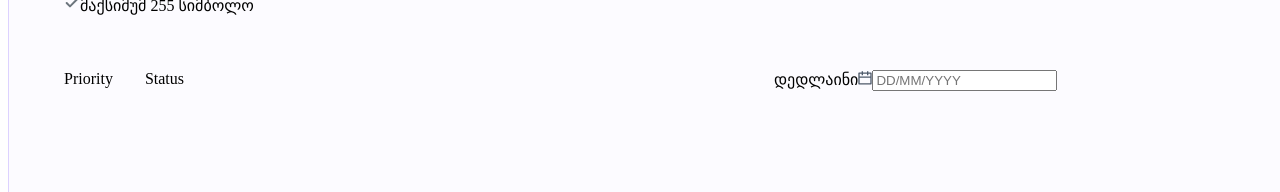
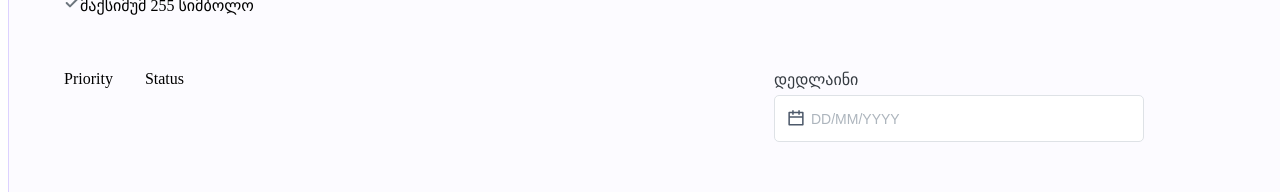
Before and after one commit to ver-eng/Momentum, a React (Vite) app: page /newTask in a window 1280 px wide. Shown: the part 463-655 px from the top of the page. Built offline with nearby package versions, Linux system fonts and the light colour scheme; no server answers; the HTML template or start-up script is replaced by a standard one.

Commit message:
wip: adding the customized deadline component

```diff
--- a/src/components/Deadline.jsx
+++ b/src/components/Deadline.jsx
@@ -1,5 +1,5 @@
 import styles from "./Deadline.module.css";
-import { useState } from "react";
+import React, { useState } from "react";
 import DatePicker from "react-datepicker";
 import "react-datepicker/dist/react-datepicker.css";
 import dateIcon from "../assets/icons/dateIcon.svg";
@@ -9,19 +9,30 @@ function DateTomorrow() {
   tomorrow.setDate(tomorrow.getDate() + 1);
   return tomorrow;
 }
+const CustomInput = React.forwardRef(({ value, onClick, placeholder }, ref) => (
+  <div className={styles.imgInputDiv} onClick={onClick} ref={ref}>
+    <img src={dateIcon} alt="date icon" className={styles.dateIcon} />
+    <input
+      value={value}
+      placeholder={placeholder}
+      className={styles.dateInput}
+    />
+  </div>
+));
 function Deadline() {
   const [dueDate, setDueDate] = useState(null);
   DateTomorrow();
   return (
     <div className={styles.dateDiv}>
       <label className={styles.dateLabel}>დედლაინი</label>
-      <img src={dateIcon} alt="date icon" className={styles.dateIcon} />
+
       <DatePicker
         selected={dueDate}
         onChange={(date) => setDueDate(date)}
         minDate={DateTomorrow()}
         dateFormat="dd/MM/yyyy"
         placeholderText="DD/MM/YYYY"
+        customInput={<CustomInput />}
       />
     </div>
   );
--- a/src/components/Deadline.module.css
+++ b/src/components/Deadline.module.css
@@ -1,6 +1,43 @@
 .dateDiv {
+  display: flex;
+  flex-direction: column;
+  gap: 6px;
+  width: 318px;
 }
 .dateLabel {
+  font-weight: 400;
+  font-size: 16px;
+  font-family: inherit;
+  color: #343a40;
+}
+.imgInputDiv {
+  position: relative;
 }
 .dateIcon {
+  position: absolute;
+  width: 16px;
+  height: 16px;
+  z-index: 5;
+  top: 14.5px;
+  left: 14px;
+  pointer-events: none;
 }
+.dateInput {
+  cursor: pointer;
+  padding: 12.5px 14px 12.5px 36px;
+  width: 318px;
+  font-weight: 300;
+  font-size: 14px;
+  line-height: 20px;
+  letter-spacing: -1.25%;
+  border-radius: 5px;
+  border: 1px solid #dee2e6;
+  outline: none;
+  color: #adb5bd;
+}
+.dateInput::placeholder {
+  color: #adb5bd;
+}
+.react-datepicker {
+  background-color: red;
+}
```
